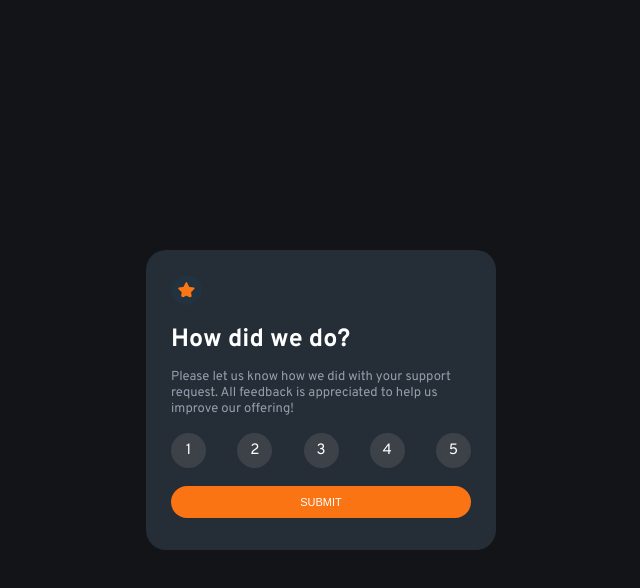
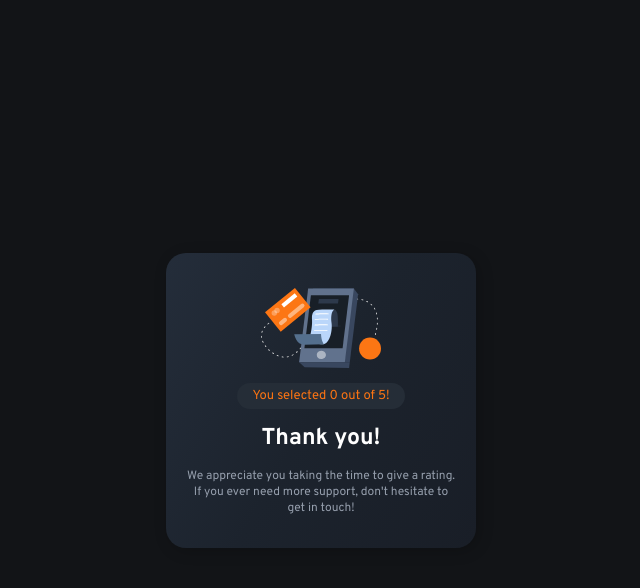
Before and after one commit to antonimatheus/Interactive-rating-component, a plain HTML site: page index.html in a window 1280 px wide. Both pictures are taken after a click on the input "Submit". Shown: the whole page, without its empty margins (319-959 px from the left). Drawn offline with Linux system fonts and the light colour scheme.

Commit message:
solucionando erro do botão

```diff
--- a/assets/css/style.css
+++ b/assets/css/style.css
@@ -21,6 +21,7 @@
     margin: 0;
     padding: 0;
     box-sizing: border-box;
+    transition: all .5s ease-in-out;
 }
 
 body {
@@ -40,22 +41,24 @@ main {
     flex-direction: column;
     justify-content: center;
     align-items: center;
-    width: 350px;
-    height: 300px;
+    width: 325px;
+    height: 320px;
     border-radius: 20px;
-    background: var(--DarkBlue);
+    box-shadow: 3px 3px 15px rgba(0, 0, 0, 0.2);
+    background: linear-gradient(120deg, #242d3a, #1C232D,#191e27);
+    animation: transition 1s forwards;
 }
 
 #container {
     display: flex;
     flex-direction: column;
-    width: 300px;
+    width: 285px;
     height: 300px;
-    gap: 13px;
+    gap: 15px;
 }
 
 #img img {
-    margin-top: 25px;
+    margin-top: 20px;
     padding: 7px;
     border-radius: 50%;
     background-color: #22323F;
@@ -75,28 +78,114 @@ main {
     display: flex;
     flex-direction: row;
     width: 100%;
-    margin-top: 3px;
-    margin-bottom: 5px;
+    margin-top: 5px;
+    margin-bottom: 10px;
     justify-content: space-between;
     /*background-color: red;*/
 }
 
-.num  {
+.num {
     width: 35px;
     text-align: center;
-    padding: 8px;
+    padding: 9px;
     border-radius: 50%;
+    border: none;
+    outline: none;
     color: var(--White);
     background-color: rgb(61, 66, 73);
+    cursor: pointer;
+    transition: all .4s
+    ease-in-out;
+}
+
+.num:hover {
+    background-color: var(--Orange);
+}
+
+.num:focus  {
+    background-color: var(--MediumGrey);
 }
 
 #button input {
     width: 100%;
-    padding: 10px;
+    padding: 13px;
     border: none;
     border-radius: 25px;
     font-size: 11px;
     text-transform: uppercase;
     color: var(--White);
     background-color: var(--Orange);
+    cursor: pointer;
+    transition: all .4s ease-in-out;
 }
+
+#button input:hover {
+    color: var(--Orange);
+    background-color: var(--White);
+}
+
+/* Thank you state start */
+
+#thankmain {
+    display: none;
+    flex-direction: column;
+    justify-content: center;
+    align-items: center;
+    width: 310px;
+    height: 295px;
+    border-radius: 20px;
+    box-shadow: 3px 3px 15px rgba(0, 0, 0, 0.2);
+    background: linear-gradient(120deg, #242d3a, #1C232D,#191e27);
+    opacity: 0;
+    animation: transition 1s forwards;
+    animation-delay: .6s;
+
+}
+
+#tcontainer {
+    display: flex;
+    flex-direction: column;
+    width: 270px;
+    height: 350px;
+    gap: 15px;
+}
+
+#timg img {
+    display: flex;
+    margin: 0 auto;
+    width: 120px;
+    margin-top: 35px;
+}
+
+#feedback {
+    display: flex;
+    margin: 0 auto;
+    padding: 5px 15px;
+    font-size: 13px;
+    border-radius: 20px;
+    color: var(--Orange);
+    background-color: var(--DarkBlue);
+}
+
+#ttitle h1 {
+    font-size: 23px;
+    text-align: center;
+    color: var(--White);
+}
+
+#ttext {
+    font-size: 12px;
+    text-align: center;
+    color: var(--LightGrey);
+}
+
+@keyframes transition {
+    0% {
+        opacity: 0;
+        transform: scale(.95);
+    }
+    100% {
+        opacity: 1;
+        transform: scale(1);
+    }
+}
--- a/assets/css/thankyou.css
+++ b/assets/css/thankyou.css
@@ -0,0 +1,86 @@
+@charset "UTF-8";
+
+@import url('https://fonts.googleapis.com/css2?family=Overpass:wght@400;700&display=swap');
+
+:root {
+    /* Neutral */
+    --White: hsl(0, 0%, 100%);
+    --LightGrey: hsl(217, 12%, 63%);
+    --MediumGrey: hsl(216, 12%, 54%);
+    --DarkBlue: hsl(213, 19%, 18%);
+    --VeryDarkBlue: hsl(216, 12%, 8%);
+
+    /* Primary */
+    --Orange:hsl(25, 97%, 53%);
+
+    /* Font */
+    --font1: 'Overpass', sans-serif; /* Weights: 400, 700 */
+}
+
+* {
+    margin: 0;
+    padding: 0;
+    box-sizing: border-box;
+    transition: .4s ease-in-out;
+}
+
+body {
+    display: flex;
+    flex-direction: column;
+    justify-content: center;
+    align-items: center;
+    width: 100vw;
+    height: 100vh;
+    font-family: var(--font1);
+    font-size: 15px;
+    background-color: var(--VeryDarkBlue);
+}
+
+main {
+    display: flex;
+    flex-direction: column;
+    justify-content: center;
+    align-items: center;
+    width: 310px;
+    height: 295px;
+    border-radius: 20px;
+    box-shadow: 3px 3px 15px rgba(0, 0, 0, 0.2);
+    background: linear-gradient(120deg, #242d3a, #1C232D,#191e27);
+}
+
+#container {
+    display: flex;
+    flex-direction: column;
+    width: 270px;
+    height: 380px;
+    gap: 15px;
+}
+
+#img img {
+    display: flex;
+    margin: 0 auto;
+    width: 120px;
+    margin-top: 35px;
+}
+
+#feedback {
+    display: flex;
+    margin: 0 auto;
+    padding: 5px 15px;
+    font-size: 13px;
+    border-radius: 20px;
+    color: var(--Orange);
+    background-color: var(--DarkBlue);
+}
+
+#title h1 {
+    font-size: 23px;
+    text-align: center;
+    color: var(--White);
+}
+
+#text {
+    font-size: 12px;
+    text-align: center;
+    color: var(--LightGrey);
+}
--- a/assets/js/script.js
+++ b/assets/js/script.js
@@ -0,0 +1,47 @@
+const submitbtn = document.querySelector('#submitbtn');
+const indexmain = document.querySelector('#indexmain');
+const thankmain = document.querySelector('#thankmain');
+const rating = document.getElementById('rating');
+const n1 = document.querySelector('#n1');
+const n2 = document.querySelector('#n2');
+const n3 = document.querySelector('#n3');
+const n4 = document.querySelector('#n4');
+const n5 = document.querySelector('#n5');
+
+submitbtn.addEventListener('click', function(event) {
+    event.preventDefault();
+    if (event.target) {
+        indexmain.style.display = 'none';
+        thankmain.style.display = 'flex';
+    } else {
+        thankmain.style.display = 'none';
+        indexmain.style.display = 'flex';
+    }
+});
+
+n1.addEventListener('click', function() {
+    rating.innerHTML = '1'
+})
+
+n2.addEventListener('click', function() {
+    rating.innerHTML = '2'
+})
+
+n3.addEventListener('click', function() {
+    rating.innerHTML = '3'
+})
+
+n4.addEventListener('click', function() {
+    rating.innerHTML = '4'
+})
+
+n5.addEventListener('click', function() {
+    rating.innerHTML = '5'
+})
+
+//if (n1 || n2 || n3 || n4 || n5) {
+//    indexmain.style.display = 'none';
+  //  thankmain.style.display = 'flex';
+//} else {
+//    event.preventDefault();
+//}
--- /dev/null
+++ b/assets/js/thankyou.js
@@ -0,0 +1,5 @@
+var btn2 = document.querySelector("#inputButton2");
+
+        btn2.addEventListener("click", function () {
+            var rating = document.querySelector("#rating");
+            rating.textContent =  localStorage.getItem('valueText'); })
--- a/index.html
+++ b/index.html
@@ -18,7 +18,7 @@
   <header>
   </header>
 
-  <main>
+  <main id="indexmain">
     <div id="container">
       <div id="img">
         <img src="assets/images/icon-star.svg" alt="">
@@ -36,19 +36,48 @@
       </div>
 
       <div id="numbers">
-        <div class="num" id="n1">1</div>
-        <div class="num" id="n2">2</div>
-        <div class="num" id="n3">3</div>
-        <div class="num" id="n4">4</div>
-        <div class="num" id="n5">5</div>
+        <input type="button" class="num" id="n1" value="1">
+        <input type="button" class="num" id="n2" value="2">
+        <input type="button" class="num" id="n3" value="3">
+        <input type="button" class="num" id="n4" value="4">
+        <input type="button" class="num" id="n5" value="5">
       </div>
 
       <div id="button">
-        <input type="submit" value="Submit">
+        <input type="submit" value="Submit" id="submitbtn" onclick="submit()">
       </div>
     <!-- Rating state end -->
     </div>
   </main>
+
+  <!-- Thank you state start -->
+  <div id="thankmain">
+
+    <div id="tcontainer">
+
+    <div id="timg">
+        <img src="../assets/images/illustration-thank-you.svg" alt="">
+    </div>
+
+    <div id="feedback">
+        <p>
+            You selected <!-- Add rating here --> <span id="rating">0</span> out of 5!
+        </p>
+    </div>
+
+    <div id="ttitle">
+        <h1>Thank you!</h1>
+    </div>
+
+    <div id="ttext">
+        <p>
+        We appreciate you taking the time to give a rating. If you ever need more support,
+        don't hesitate to get in touch!
+        </p>
+    </div>
+    <!-- Thank you state end -->
+  </div>
+  </div>
 
   <footer>
   </footer>
```
Also changed, not shown: thankyou/thankyou.html (+23 -6 lines).
